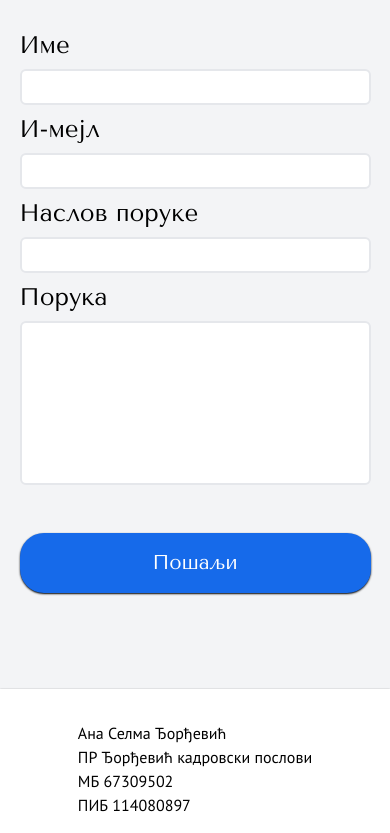
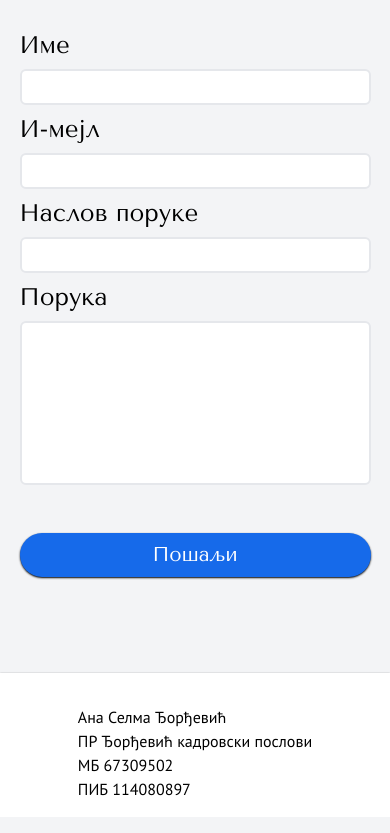
Before and after one commit to japundzasergej/kadrovski-poslovi, a React (Vite) app: page / in a window 390 px wide. Shown: the part 1751-2584 px from the top of the page. Built offline with nearby package versions, Linux system fonts and the light colour scheme.

Commit message:
scalability

```diff
--- a/src/pages/Contact.tsx
+++ b/src/pages/Contact.tsx
@@ -131,7 +131,7 @@ const Contact = () => {
           <button
             type="submit"
             className={`mt-12 bg-button text-white rounded-3xl hover:opacity-90 transition duration-300 shadow-sm shadow-black ${
-              isDesktop ? 'text-3xl py-[0.75rem]' : 'text-xl md:text-3xl py-4'
+              isDesktop ? 'text-3xl py-[0.75rem]' : 'text-xl md:text-3xl py-2 md:py-4'
             }`}
             disabled={isSubmitting}
           >
```
